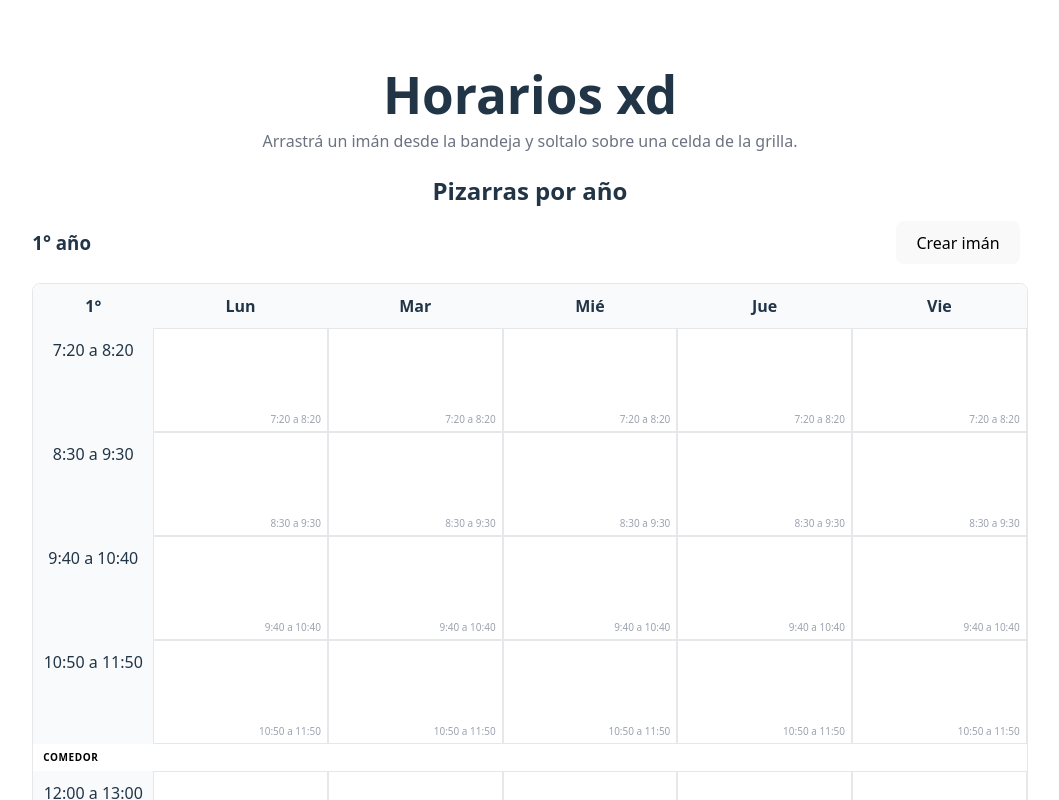
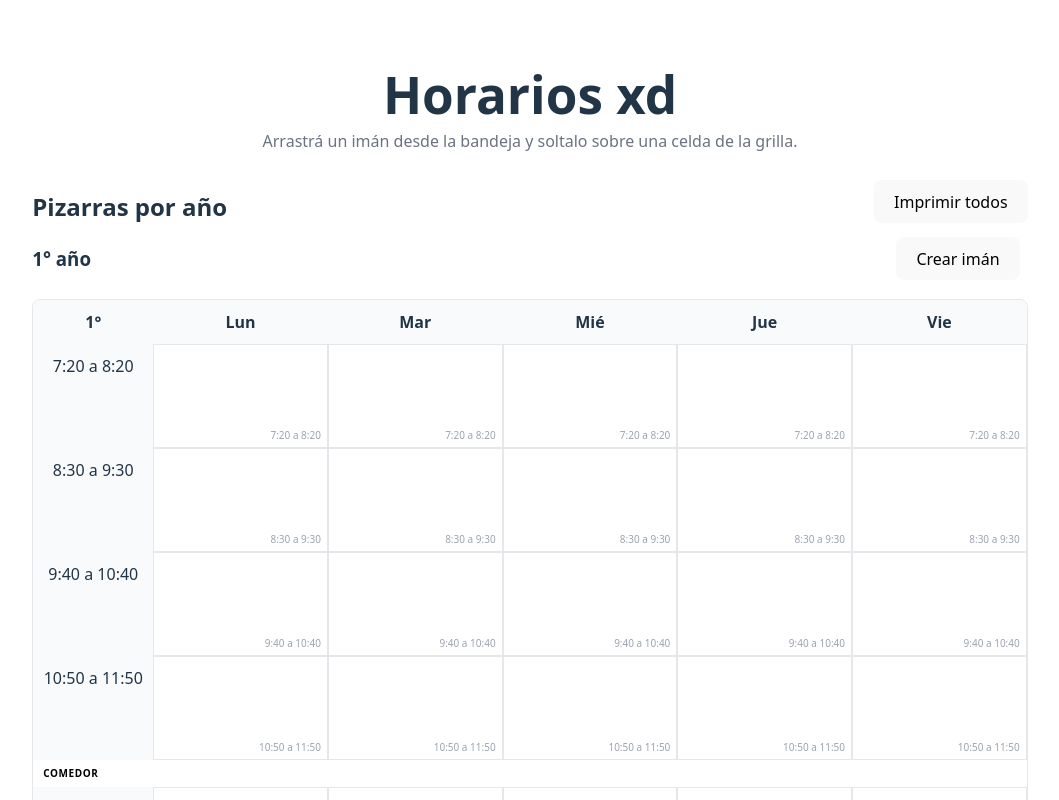
Before and after one commit to Juanfle/Tablero-imantado, a React (Vite) app: page / in a window 1280 px wide. Shown: the top 800 px of the page, without its empty margins (110-1169 px from the left). Built offline with nearby package versions, Linux system fonts and the light colour scheme.

Commit message:
add function imprimir tableros

```diff
--- a/package.json
+++ b/package.json
@@ -13,6 +13,7 @@
     "@dnd-kit/core": "^6.3.1",
     "@dnd-kit/modifiers": "^9.0.0",
     "@dnd-kit/sortable": "^10.0.0",
+    "react-to-print": "^2.14.10",
     "react": "^19.1.1",
     "react-dom": "^19.1.1",
     "zustand": "^5.0.8"
--- a/src/components/Tablero.module.css
+++ b/src/components/Tablero.module.css
@@ -120,3 +120,57 @@
   padding: 6px 10px;
   letter-spacing: 0.6px;
 }
+
+/* Print helpers */
+.noPrint {
+  display: inline-block;
+}
+
+.printArea {
+  display: none; /* visible only in print */
+  /* default row height for print rows (can be overridden via CSS variable) */
+  --print-row-height: 26mm;
+}
+
+@media print {
+  /* hide everything inside the app root except the printArea to avoid duplicates/blank pages */
+  .appRoot > *:not(.printArea) { display: none !important; }
+  .printArea { display: block !important; }
+
+  /* remove margins/padding on the print container to avoid accidental extra page */
+  .printArea { margin: 0 !important; padding: 0 !important; overflow: hidden !important; }
+  /* each page contains one year's table sized for A4 landscape
+     Use zero page margins to avoid browser-added margins creating overflow
+     and force page-break-after to avoid double-pages. */
+  @page { size: A4 landscape; margin: 0; }
+  .printArea { width: 297mm; box-sizing: border-box; }
+  .printPage {
+    width: 297mm;
+    box-sizing: border-box;
+    padding: 8mm;
+    overflow: hidden;
+    break-inside: avoid;
+    page-break-after: always;
+  }
+  /* last page must not force an extra blank page after it */
+  .printPage:last-child { page-break-after: auto; }
+
+  /* plain B/W table styling, fixed layout */
+  .printTable { width: 100%; border-collapse: collapse; font-size: 18px; color: #000; table-layout: fixed; height: calc(100% - 32mm); }
+  .printTable thead th, .printTable tbody td { border: 1px solid #000; padding: 4px; }
+  .printHeader { text-align: center; font-size: 26px; font-weight: 700; margin-bottom: 6px; }
+  .printBloc { width: 160px; font-weight: 700; }
+
+  /* use a configurable row height (var --print-row-height). Adjusting this
+     lets you quickly tune printed row heights without changing layout code. */
+  .printTable tbody tr { height: var(--print-row-height); }
+
+  /* center content in cells both vertically and horizontally and stack subject/teacher */
+  .printTable td { text-align: center; vertical-align: middle; }
+  .printCellInner { display: flex; flex-direction: column; align-items: center; justify-content: center; height: 100%; }
+  .printSubject { font-weight: 700; font-size: 15px; }
+  .printTeacher { font-size: 12px; margin-top: 3px; }
+
+  /* remove backgrounds in print */
+  .iman { background: transparent !important; box-shadow: none !important; }
+}
--- a/src/components/tablero.tsx
+++ b/src/components/tablero.tsx
@@ -1,4 +1,5 @@
-import { useState } from 'react';
+import { useState, useRef } from 'react';
+import { useReactToPrint } from 'react-to-print';
 import tstyles from './Tablero.module.css';
 import {
     DndContext,
@@ -95,9 +96,83 @@ export default function Tablero() {
         setMensaje(ok ? null : reason ?? null);
     };
 
+    const printRef = useRef<HTMLDivElement | null>(null);
+
+    const handlePrint = useReactToPrint({
+        content: () => printRef.current,
+        documentTitle: 'Horarios',
+        copyStyles: true,
+    });
+
+    const printViaTemporaryWrapper = () => {
+        const content = printRef.current;
+        if (!content) {
+            window.print();
+            return;
+        }
+
+        // create wrapper and style that hides everything except the wrapper
+        const wrapper = document.createElement('div');
+        wrapper.className = 'temp-print-wrapper';
+        wrapper.setAttribute('data-temp-print', '1');
+        wrapper.appendChild(content.cloneNode(true));
+
+        const styleEl = document.createElement('style');
+        styleEl.setAttribute('data-temp-print-style', '1');
+        styleEl.textContent = `
+            body > *:not(.temp-print-wrapper) { display: none !important; }
+            .temp-print-wrapper { display: block !important; }
+            @page { size: A4 landscape; margin: 8mm; }
+        `;
+
+        document.head.appendChild(styleEl);
+        document.body.appendChild(wrapper);
+
+        // give browser a tick to render the new DOM
+        setTimeout(() => {
+            try {
+                window.print();
+            } finally {
+                // cleanup after a short delay to ensure print dialog has captured content
+                setTimeout(() => {
+                    try { wrapper.remove(); } catch (e) {}
+                    try { styleEl.remove(); } catch (e) {}
+                }, 500);
+            }
+        }, 60);
+    };
+
     return (
-        <div>
-            <h2 className={tstyles.title}>Pizarras por año</h2>
+        <div className={tstyles.appRoot}>
+            <div style={{ display: 'flex', justifyContent: 'space-between', alignItems: 'center' }}>
+                <h2 className={tstyles.title}>Pizarras por año</h2>
+                <div style={{ display: 'flex', gap: 8, alignItems: 'center' }}>
+                    <button
+                        onClick={() => {
+                            // show a short UI hint so we know the click fired
+                            setMensaje('Abriendo diálogo de impresión...');
+                            try {
+                                // prefer react-to-print, but for Edge use the wrapper fallback
+                                const ua = typeof navigator !== 'undefined' ? navigator.userAgent : '';
+                                const isEdge = ua.includes('Edg') || ua.includes('Edge');
+                                if (isEdge) {
+                                    printViaTemporaryWrapper();
+                                } else if (typeof handlePrint === 'function') {
+                                    handlePrint();
+                                } else {
+                                    window.print();
+                                }
+                            } catch (err) {
+                                window.print();
+                            }
+                            // clear hint after a short delay
+                            setTimeout(() => setMensaje(null), 2000);
+                        }}
+                        className={tstyles.noPrint}
+                    >Imprimir todos</button>
+
+                </div>
+            </div>
 
             {mensaje && (
                 <div className={tstyles.message}>{mensaje}</div>
@@ -199,6 +274,48 @@ export default function Tablero() {
                     ) : null}
                 </DragOverlay>
             </DndContext>
+
+            {/* print-only area: one table per page (monochrome). Hidden on screen, visible on print via CSS */}
+            <div ref={printRef} className={tstyles.printArea} aria-hidden="true">
+                {ANIOS.map((anio) => {
+                    const imanesForYear = imanes.filter(i => (i.anio ?? 3) === anio);
+                    const posicionesForYear = posiciones.filter(p => p.anio === anio);
+                    return (
+                        <div key={`print-${anio}`} className={tstyles.printPage}>
+                            <div className={tstyles.printHeader}>{`${anio}° año`}</div>
+                            <table className={tstyles.printTable}>
+                                <thead>
+                                    <tr>
+                                        <th className={tstyles.printBloc}></th>
+                                        {DIAS.map(d => (<th key={`h-${anio}-${d}`}>{d}</th>))}
+                                    </tr>
+                                </thead>
+                                <tbody>
+                                    {BLOQUES.map(b => (
+                                        <tr key={`r-${anio}-${b}`}>
+                                            <td className={tstyles.printBloc}>{b}</td>
+                                            {DIAS.map(d => {
+                                                const pos = posicionesForYear.find(p => p.dia === d && p.bloque === b);
+                                                const iman = pos ? imanesForYear.find(i => i.id === pos.imanId) : undefined;
+                                                if (!iman) return <td key={`${anio}-${b}-${d}`}><div className="printCellInner"></div></td>;
+                                                const teacher = iman.docente2 && iman.rol2 === 'Sup' ? iman.docente2 : iman.docente;
+                                                return (
+                                                    <td key={`${anio}-${b}-${d}`}>
+                                                        <div className="printCellInner">
+                                                            <div className="printSubject"><strong>{iman.materia}</strong></div>
+                                                            <div className="printTeacher">{teacher}</div>
+                                                        </div>
+                                                    </td>
+                                                );
+                                            })}
+                                        </tr>
+                                    ))}
+                                </tbody>
+                            </table>
+                        </div>
+                    );
+                })}
+            </div>
         </div>
     );
 }
```
Also changed, not shown: 1 other file (tests, documents, lock files or other folders).
